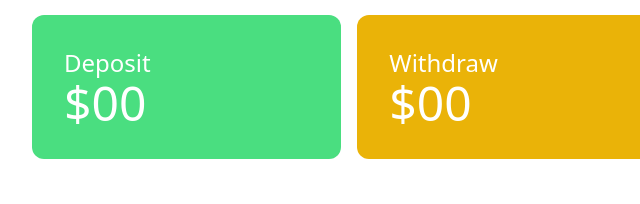
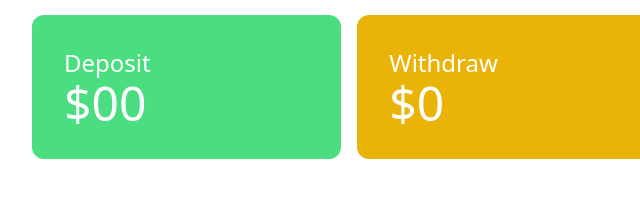
Before and after one commit to tnayem/baap-er-bank, a plain HTML site: page bank.html in a window 1280 px wide. Both pictures are taken after a click on the button "Withdraw". Shown: the part 121-325 px from the top of the page, 128-768 px from the left. Drawn offline with nearby package versions, Linux system fonts and the light colour scheme.

Commit message:
Withdraw section and total section compleate

```diff
--- a/bank.html
+++ b/bank.html
@@ -22,7 +22,7 @@
                 </div>
                 <div class="bg-yellow-500 p-8 rounded-xl">
                     <h4 class="text-2xl">Withdraw</h4>
-                    <h2 class="text-5xl">$<span>00</span></h2>
+                    <h2 class="text-5xl">$<span id="total-withdraw">00</span></h2>
                 </div>
                 <div class="bg-violet-500 p-8 rounded-xl">
                     <h4 class="text-2xl">Balance</h4>
@@ -42,9 +42,9 @@
                 </div>
                 <div class="bg-sky-300 p-6 rounded-xl">
                     <h4 class="text-2xl">Please Withdraw</h4>
-                    <input id="" class="w-9/12 block p-3 rounded-xl my-8 text-black" type="number" name=""
+                    <input id="withdraw-amount" class="w-9/12 block p-3 rounded-xl my-8 text-black" type="number" name=""
                         placeholder="$ amount you want to withdraw" required>
-                    <button id=""
+                    <button id="withdraw-btn"
                         class="bg-amber-600 px-8 py-2 text-white rounded-xl font-medium hover:bg-yellow-500">Withdraw</button>
                 </div>
             </div>
--- a/js/deposit.js
+++ b/js/deposit.js
@@ -1,7 +1,17 @@
-function addMoney(currentBalance, newBalance){
+function addMoney(currentBalance, newBalance) {
     return currentBalance + newBalance;
 }
-document.getElementById('deposit-btn').addEventListener('click',function(){
+function decressMoney(currentBalance, decressBalance) {
+    if (currentBalance > decressBalance) {
+        return currentBalance - decressBalance;
+    } else {
+        alert("You do not have Sufficient Ballance")
+    }
+
+}
+const totalBalanceString = document.getElementById('total-balance')
+const currentBalance = Number(totalBalanceString.innerText);
+document.getElementById('deposit-btn').addEventListener('click', function () {
     // Deposite Section
     const depositAmount = document.getElementById('deposit-amount')
     const depositValue = Number(depositAmount.value)
@@ -11,10 +21,21 @@ document.getElementById('deposit-btn').addEventListener('click',function(){
     const totalDeposit = addMoney(depositTotalValu, depositValue)
     depositTotal.innerText = totalDeposit;
     // Total Balance Section
-    const totalBalanceString = document.getElementById('total-balance')
-    const currentBalance = Number(totalBalanceString.innerText);
-    const totalBalance = addMoney(currentBalance , depositValue)
+
+    const totalBalance = addMoney(currentBalance, depositValue)
     totalBalanceString.innerText = totalBalance;
     depositAmount.value = '';
 
 })
+// Withdraw Section
+document.getElementById('withdraw-btn').addEventListener('click', function () {
+    const withdraw = document.getElementById('total-withdraw')
+    const totalWithdrawAmount = Number(withdraw.innerText);
+
+    const withdrawAmount = document.getElementById('withdraw-amount')
+    const withdrawAmountValu = Number(withdrawAmount.value);
+    const totalWithdraw = addMoney(totalWithdrawAmount, withdrawAmountValu)
+    withdraw.innerText = totalWithdraw;
+    const letBallance = decressMoney(currentBalance, totalWithdraw)
+    totalBalanceString.innerText = letBallance
+})
```
